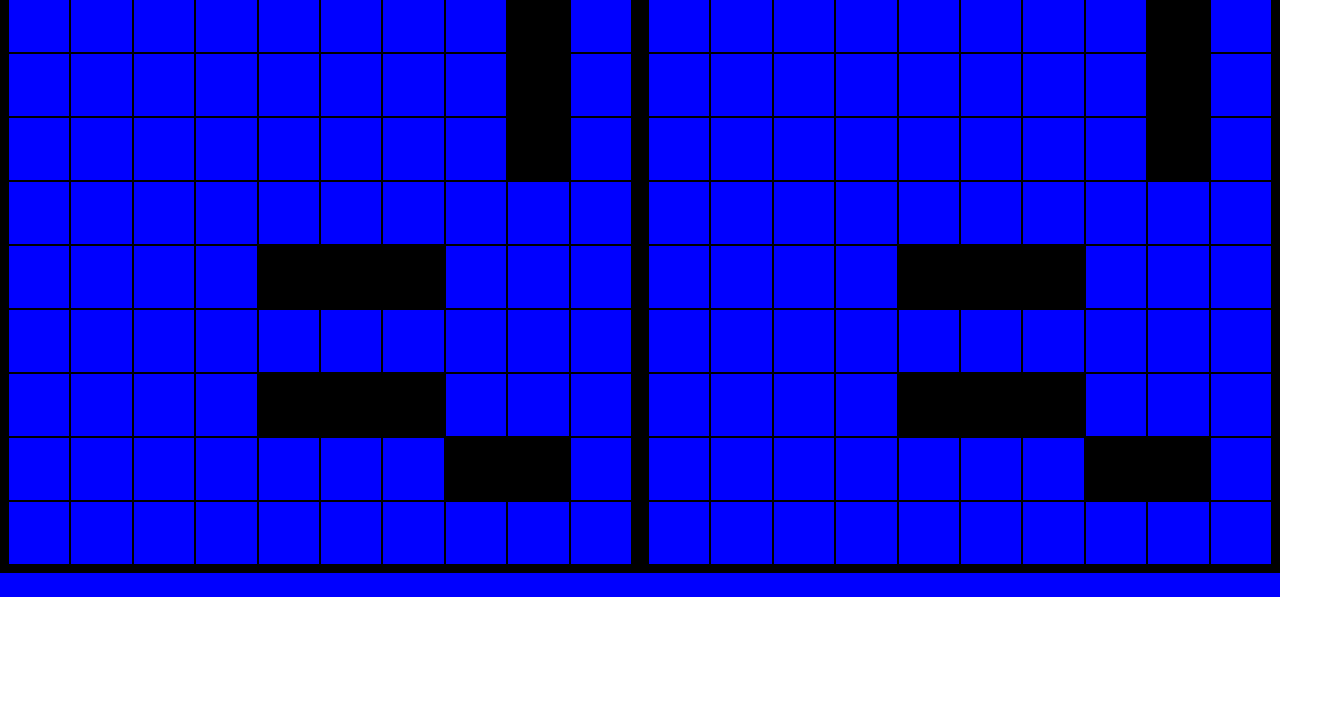
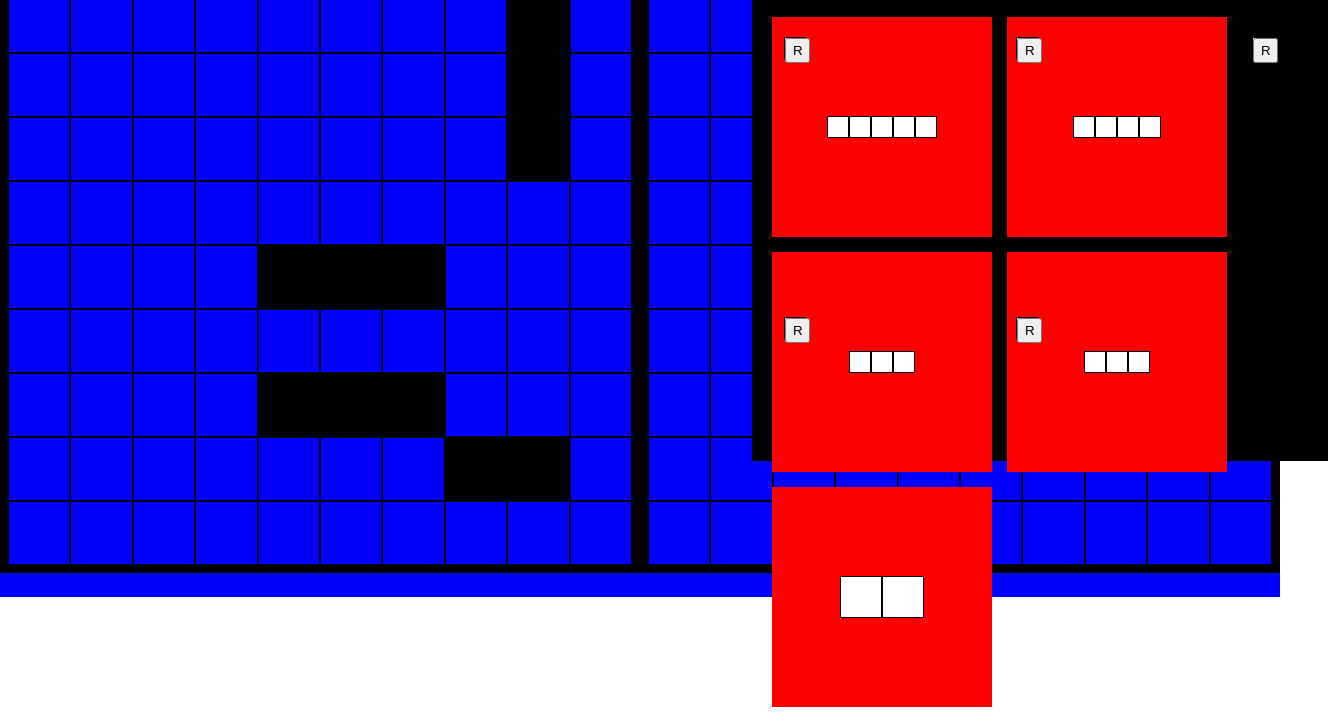
Before and after one commit to itsreisv/battleship, a website built with webpack: page dist/index.html in a window 1280 px wide. Shown: the part 203-930 px from the top of the page, 1328 px wide, since content can reach past the window. Before the commit the page ends 800 px from the top, so only its background shows below. Built offline with nearby package versions, Linux system fonts and the light colour scheme.

Commit message:
about to change a lot and remove rotate/drag

```diff
--- a/src/UI.js
+++ b/src/UI.js
@@ -12,10 +12,11 @@ const UI = (() => {
     for (let i = 0; i < 100; i++) {
       const newDiv = document.createElement('div')
       newDiv.setAttribute('class', 'gridp ' + 'p' + i)
+      newDiv.setAttribute('ondrop', 'drop(event)');
+      newDiv.setAttribute('ondragover', 'allowDrop(event)');
       playerBoard.appendChild(newDiv)
     }
   }
-
   const drawComputerGrid = () => {
     const computerBoard = document.querySelector('.computer-box');
     for (let i = 0; i < 100; i++) {
@@ -24,7 +25,6 @@ const UI = (() => {
       computerBoard.appendChild(newDiv)
     }
   }
-
   const sendPlayerAttack = () => {
     for(let i = 0; i < newGame.players[1].gameboard.board.length; i++) {
       let elements = document.querySelectorAll('.c'+i)
@@ -79,8 +79,6 @@ const UI = (() => {
         myArray[target].style.backgroundColor = 'red'
       }
   }
-
-
   const drawShips = () => {
     for (let i = 0; i < newGame.players[0].gameboard.board.length; i++) {
       if (newGame.players[0].gameboard.board[i].hasShip == true) {
@@ -88,14 +86,12 @@ const UI = (() => {
         elements.forEach((div) => {
           div.style.backgroundColor = 'black'
         })
-
       }
     }
-    for(let j = 0; j < newGame.players[0].gameboard.board.length; j++) {
-      if (newGame.players[0].gameboard.board[j].hasShip == true) {
+    for(let j = 0; j < newGame.players[1].gameboard.board.length; j++) {
+      if (newGame.players[1].gameboard.board[j].hasShip == true) {
         let elements = document.querySelectorAll('.c'+j)
         elements.forEach((div) => {
-          div.style.backgroundColor = 'black'
         })
       }
     }
@@ -108,7 +104,6 @@ const UI = (() => {
     } else {
       return;
     }
-
   }
 
 return {drawPlayerGrid, drawComputerGrid, sendPlayerAttack, drawShips, sendComputerAttack, gameLoop}
--- a/src/gameboard.js
+++ b/src/gameboard.js
@@ -36,7 +36,7 @@ export default class Gameboard {
   }
   checkValidity(location) {
     for (let i = 0; i < this.board.length; i++) {
-      if(this.board[location].hasShip == true) {
+      if(this.board[location].hasShip == true || this.board[location].hasShip == undefined) {
         return false;
       } else {
         return true;
--- /dev/null
+++ b/src/modals.js
@@ -0,0 +1,193 @@
+import Game from "./game";
+
+export function gameStartModal() {
+  const content = document.querySelector('.content');
+  const newDiv = document.createElement('div');
+  const header = document.createElement('div');
+  const ships = document.createElement('div');
+  newDiv.classList.add('start-modal');
+  header.classList.add('modal-header');
+  ships.classList.add('ships')
+  header.innerHTML = 'Place your ships'
+  content.appendChild(newDiv)
+  newDiv.appendChild(header)
+  newDiv.appendChild(ships)
+  createCarrier();
+  createBattleship();
+  createDestroyer();
+  createSubmarine();
+  createPatrol();
+}
+
+function createCarrier() {
+  const ships = document.querySelector('.ships');
+  const carrier = document.createElement('div');
+  const rotate = document.createElement('button')
+  const buttonContainer = document.createElement('div')
+  rotate.classList.add('rotate')
+  carrier.classList.add('carrier')
+  carrier.setAttribute('draggable', 'true');
+  carrier.setAttribute('ondragstart', 'drag(event)')
+  carrier.setAttribute('id', 'drag1')
+  buttonContainer.classList.add('button-container')
+  rotate.innerHTML = 'R';
+  carrier.appendChild(buttonContainer)
+  buttonContainer.appendChild(rotate)
+  ships.appendChild(carrier)
+  let carrierLength = 5;
+  for (let i = 0; i < carrierLength; i++) {
+    let divs = document.createElement('div')
+    divs.classList.add('carrier'+i)
+    carrier.appendChild(divs)
+  }
+}
+
+function createBattleship() {
+  const ships = document.querySelector('.ships');
+  const battleship = document.createElement('div');
+  const rotate = document.createElement('button')
+  const buttonContainer = document.createElement('div')
+  rotate.classList.add('rotate-two')
+  battleship.classList.add('battleship')
+  buttonContainer.classList.add('button-container-two')
+  rotate.innerHTML = 'R';
+  battleship.appendChild(buttonContainer)
+  buttonContainer.appendChild(rotate)
+  ships.appendChild(battleship)
+  let battleshipLength = 4;
+  for (let i = 0; i < battleshipLength; i++) {
+    let divs = document.createElement('div')
+    divs.classList.add('battleship'+i)
+    battleship.appendChild(divs)
+  }
+}
+
+function createDestroyer() {
+  const ships = document.querySelector('.ships');
+  const destroyer = document.createElement('div');
+  const rotate = document.createElement('button')
+  const buttonContainer = document.createElement('div')
+  rotate.classList.add('rotate-three')
+  destroyer.classList.add('destroyer')
+  buttonContainer.classList.add('button-container-three')
+  rotate.innerHTML = 'R';
+  destroyer.appendChild(buttonContainer)
+  buttonContainer.appendChild(rotate)
+  ships.appendChild(destroyer)
+  let destroyerLength = 3;
+  for (let i = 0; i < destroyerLength; i++) {
+    let divs = document.createElement('div')
+    divs.classList.add('destroyer'+i)
+    destroyer.appendChild(divs)
+  }
+}
+
+function createSubmarine() {
+  const ships = document.querySelector('.ships');
+  const submarine = document.createElement('div');
+  const rotate = document.createElement('button')
+  const buttonContainer = document.createElement('div')
+  rotate.classList.add('rotate-four')
+  submarine.classList.add('submarine')
+  buttonContainer.classList.add('button-container-four')
+  rotate.innerHTML = 'R';
+  submarine.appendChild(buttonContainer)
+  buttonContainer.appendChild(rotate)
+  ships.appendChild(submarine)
+  let submarineLength = 3;
+  for (let i = 0; i < submarineLength; i++) {
+    let divs = document.createElement('div')
+    divs.classList.add('submarine'+i)
+    submarine.appendChild(divs)
+  }
+}
+
+function createPatrol() {
+  const ships = document.querySelector('.ships');
+  const patrol = document.createElement('div');
+  const rotate = document.createElement('button')
+  const buttonContainer = document.createElement('div')
+  rotate.classList.add('rotate-five')
+  patrol.classList.add('patrol')
+  buttonContainer.classList.add('button-container-five')
+  rotate.innerHTML = 'R';
+  patrol.appendChild(buttonContainer)
+  buttonContainer.appendChild(rotate)
+  ships.appendChild(patrol)
+  let patrolLength = 2;
+  for (let i = 0; i < patrolLength; i++) {
+    let divs = document.createElement('div')
+    divs.classList.add('patrol')
+    patrol.appendChild(divs)
+  }
+}
+
+// export function rotateButtonOne () {
+//   const rotate = document.querySelector('.rotate');
+//   const carrier = document.querySelector('.carrier')
+//   rotate.addEventListener('click', () => {
+//     if (carrier.classList.contains('carrier')) {
+//       carrier.classList.add('carrierTwo')
+//       carrier.classList.remove('carrier')
+//     } else {
+//       carrier.classList.add('carrier')
+//       carrier.classList.remove('carrierTwo')
+//     }
+//   })
+// }
+
+// export function rotateButtonTwo () {
+//   const rotate = document.querySelector('.rotate-two');
+//   const battleship = document.querySelector('.battleship')
+//   rotate.addEventListener('click', () => {
+//     if (battleship.classList.contains('battleship')) {
+//       battleship.classList.add('battleshipTwo')
+//       battleship.classList.remove('battleship')
+//     } else {
+//       battleship.classList.add('battleship')
+//       battleship.classList.remove('battleshipTwo')
+//     }
+//   })
+// }
+
+// export function rotateButtonThree () {
+//   const rotate = document.querySelector('.rotate-three');
+//   const destroyer = document.querySelector('.destroyer')
+//   rotate.addEventListener('click', () => {
+//     if (destroyer.classList.contains('destroyer')) {
+//       destroyer.classList.add('destroyerTwo')
+//       destroyer.classList.remove('destroyer')
+//     } else {
+//       destroyer.classList.add('destroyer')
+//       destroyer.classList.remove('destroyerTwo')
+//     }
+//   })
+// }
+
+// export function rotateButtonFour () {
+//   const rotate = document.querySelector('.rotate-four');
+//   const submarine = document.querySelector('.submarine')
+//   rotate.addEventListener('click', () => {
+//     if (submarine.classList.contains('submarine')) {
+//       submarine.classList.add('submarineTwo')
+//       submarine.classList.remove('submarine')
+//     } else {
+//       submarine.classList.add('submarine')
+//       submarine.classList.remove('submarineTwo')
+//     }
+//   })
+// }
+
+// export function rotateButtonFive () {
+//   const rotate = document.querySelector('.rotate-five');
+//   const patrol = document.querySelector('.patrol')
+//   rotate.addEventListener('click', () => {
+//     if (patrol.classList.contains('patrol')) {
+//       patrol.classList.add('patrolTwo')
+//       patrol.classList.remove('patrol')
+//     } else {
+//       patrol.classList.add('patrol')
+//       patrol.classList.remove('patrolTwo')
+//     }
+//   })
+// }
--- a/src/styles.css
+++ b/src/styles.css
@@ -61,3 +61,247 @@ h1 {
 .grid:active {
   background-color: rgba(0,0,0,0.8);
 }
+
+.start-modal {
+  width: 45vw;
+  height: 68%;
+  margin-left: 800px;
+  background-color: rgba(0,0,0,1);
+  position: absolute;
+  z-index: 1;
+  display: grid;
+  grid-template-columns: 1fr;
+  grid-template-rows:.15fr 1fr ;
+}
+
+.modal-header {
+  color: white;
+  font-size: 3rem;
+  font-weight: bold;
+  display: flex;
+  justify-content: center;
+  align-items: center;
+  margin-top: 10px;
+  border-bottom: white 3px solid;
+  margin-bottom: 10px;
+}
+
+.ships {
+display: flex;
+flex-wrap: wrap;
+padding: 20px;
+gap: 15px;
+}
+
+.ships > div {
+background-color: red;
+width: 200px;
+height: 200px;
+}
+
+.carrier > div {
+  background-color: white;
+  width: 20px;
+  height: 20px;
+  border: black solid 1px;
+}
+
+.carrierTwo > div {
+  background-color: white;
+  width: 20px;
+  height: 20px;
+  border: black solid 1px;
+}
+
+.carrier {
+  padding: 10px;
+  display: flex;
+  justify-content: center;
+  align-items: center;
+
+}
+
+.carrierTwo {
+  padding: 10px;
+  display: flex;
+  flex-direction: column;
+  justify-content: center;
+  align-items: center;
+}
+
+.battleship > div {
+  background-color: white;
+  width: 20px;
+  height: 20px;
+  border: black solid 1px;
+}
+
+.battleshipTwo > div {
+  background-color: white;
+  width: 20px;
+  height: 20px;
+  border: black solid 1px;
+}
+
+.battleship {
+  padding: 10px;
+  display: flex;
+  justify-content: center;
+  align-items: center;
+}
+
+.battleshipTwo {
+  padding: 10px;
+  display: flex;
+  flex-direction: column;
+  justify-content: center;
+  align-items: center;
+}
+
+.destroyer > div {
+  background-color: white;
+  width: 20px;
+  height: 20px;
+  border: black solid 1px;
+}
+
+.destroyerTwo > div {
+  background-color: white;
+  width: 20px;
+  height: 20px;
+  border: black solid 1px;
+}
+
+.destroyer {
+  padding: 10px;
+  display: flex;
+  justify-content: center;
+  align-items: center;
+}
+
+.destroyerTwo {
+  padding: 10px;
+  display: flex;
+  flex-direction: column;
+  justify-content: center;
+  align-items: center;
+}
+
+.submarine > div {
+  background-color: white;
+  width: 20px;
+  height: 20px;
+  border: black solid 1px;
+}
+
+.submarineTwo > div {
+  background-color: white;
+  width: 20px;
+  height: 20px;
+  border: black solid 1px;
+}
+
+.submarine {
+  padding: 10px;
+  display: flex;
+  justify-content: center;
+  align-items: center;
+}
+
+.submarineTwo {
+  padding: 10px;
+  display: flex;
+  flex-direction: column;
+  justify-content: center;
+  align-items: center;
+}
+
+.patrol > div {
+  background-color: white;
+  width: 20px;
+  height: 20px;
+  border: black solid 1px;
+}
+
+.patrolTwo > div {
+  background-color: white;
+  width: 20px;
+  height: 20px;
+  border: black solid 1px;
+}
+
+.patrol {
+  padding: 10px;
+  display: flex;
+  justify-content: center;
+  align-items: center;
+}
+
+.patrolTwo {
+  padding: 10px;
+  display: flex;
+  flex-direction: column;
+  justify-content: center;
+  align-items: center;
+}
+
+.rotate {
+  width: 25px;
+  height: 25px;
+  margin-right: 10px;
+}
+
+.rotate-two {
+  width: 25px;
+  height: 25px;
+  margin-right: 10px;
+}
+
+.rotate-three {
+  width: 25px;
+  height: 25px;
+  margin-right: 10px;
+}
+
+.rotate-four {
+  width: 25px;
+  height: 25px;
+  margin-right: 10px;
+}
+
+.rotate-five {
+  width: 25px;
+  height: 25px;
+  margin-right: 10px;
+}
+
+.button-container {
+  position: absolute;
+  left: 2rem;
+  top: 7.5rem;
+}
+
+.button-container-two {
+  position: absolute;
+  left: 16.5rem;
+  top: 7.5rem;
+}
+
+.button-container-three {
+  position: absolute;
+  left: 31.25rem;
+  top: 7.5rem;
+}
+
+.button-container-four {
+  position: absolute;
+  left: 2rem;
+  top: 25rem;
+}
+
+.button-container-five {
+  position: absolute;
+  top: 25rem;
+  left: 16.5rem;
+
+}
```
Also changed, not shown: src/game.js (+4 -3 lines), src/index.js (+8 -2 lines), dist/main.js.
